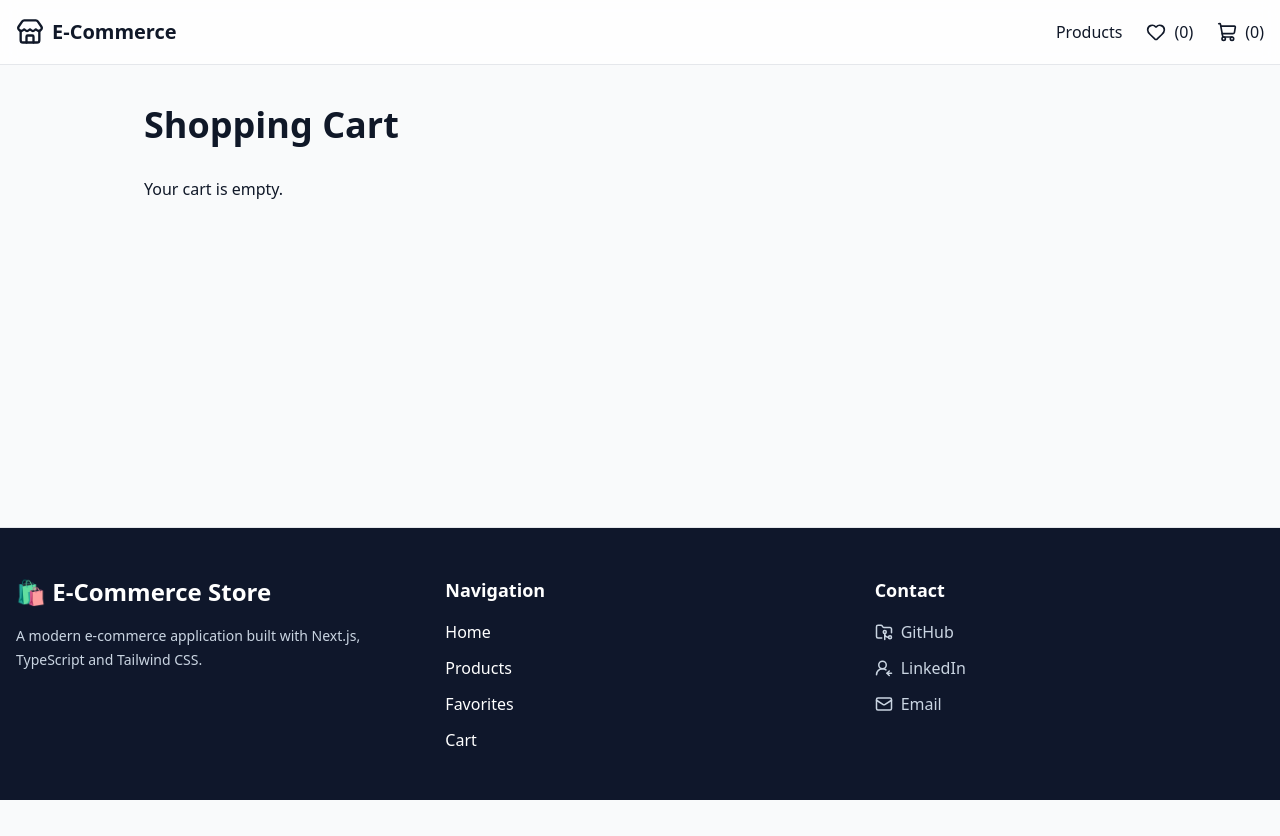
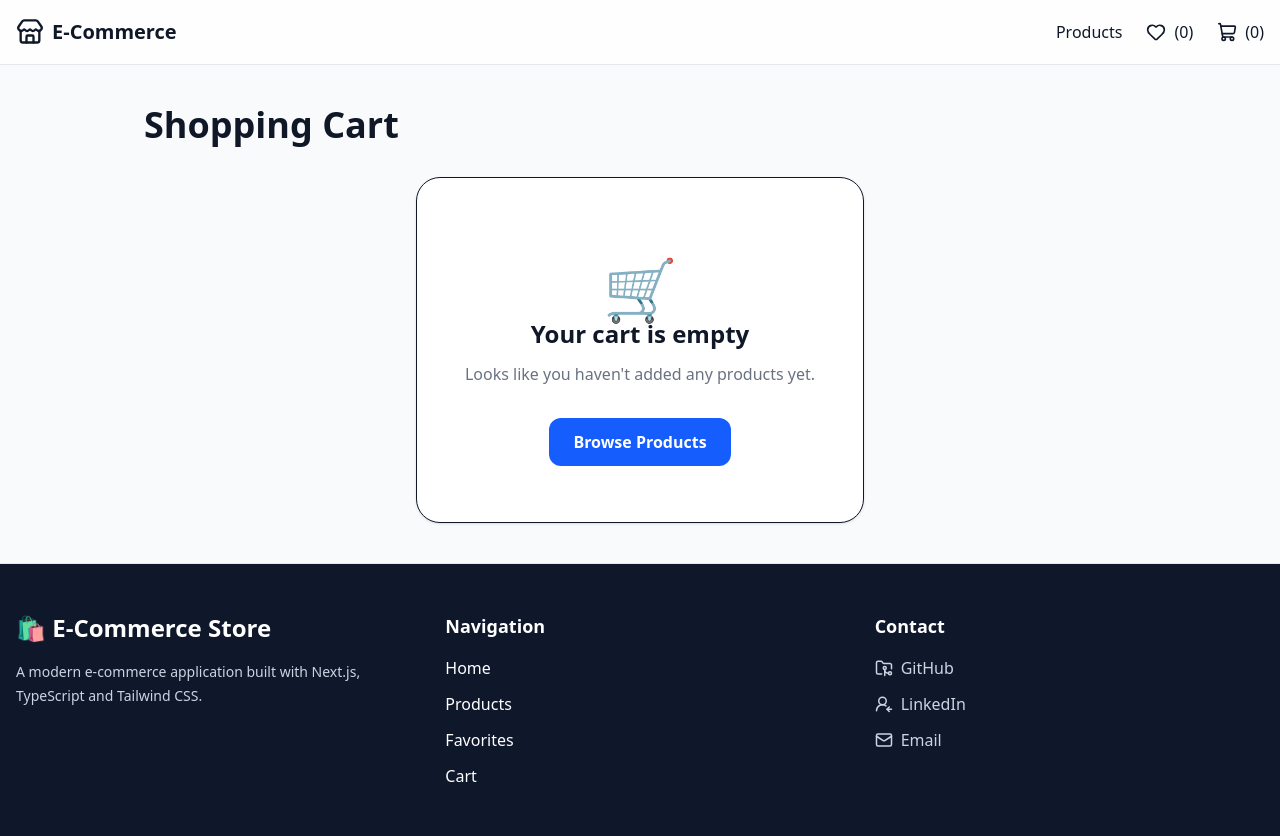
Before and after one commit to mshchebetiuk/e-commerce, a Next.js app: page /cart in a window 1280 px wide. Before the commit the page ends 800 px from the top, so only its background shows below. Built offline with nearby package versions, Linux system fonts and the light colour scheme.

Commit message:
feat: add empty states

```diff
--- a/src/app/cart/page.tsx
+++ b/src/app/cart/page.tsx
@@ -2,6 +2,7 @@
 
 import { CartItem } from '@/components/cart/CartItem';
 import { useCart } from '@/context/CartContext';
+import { EmptyState } from '@/components/ui/EmptyState';
 
 export default function CartPage() {
     const { cart } = useCart();
@@ -17,7 +18,13 @@ export default function CartPage() {
             </h1>
 
             {cart.length === 0 ? (
-                <p>Your cart is empty.</p>
+                <EmptyState
+                    icon='🛒'
+                    title='Your cart is empty'
+                    description="Looks like you haven't added any products yet."
+                    actionText='Browse Products'
+                    actionHref='/products'
+                />
             ) : (
                 <>
                     {cart.map((item) => (
--- a/src/app/favorites/page.tsx
+++ b/src/app/favorites/page.tsx
@@ -2,6 +2,7 @@
 
 import { ProductGrid } from '@/components/product/ProductGrid';
 import { useFavorites } from '@/context/FavoritesContext';
+import { EmptyState } from '@/components/ui/EmptyState';
 
 export default function FavoritesPage() {
     const { favorites } = useFavorites();
@@ -13,7 +14,13 @@ export default function FavoritesPage() {
             </h1>
 
             {favorites.length === 0 ? (
-                <p>No favorite products yet.</p>
+                <EmptyState
+                    icon='🤍'
+                    title='No favorites yet'
+                    description='Save products you like and find them here later.'
+                    actionText='Browse Products'
+                    actionHref='/products'
+                />
             ) : (
                 <ProductGrid products={favorites} />
             )}
--- /dev/null
+++ b/src/components/ui/EmptyState.tsx
@@ -0,0 +1,36 @@
+import Link from 'next/link';
+
+interface EmptyStateProps {
+    icon: string;
+    title: string;
+    description: string;
+    actionText: string;
+    actionHref: string;
+}
+
+export function EmptyState({
+    icon,
+    title,
+    description,
+    actionText,
+    actionHref,
+}: EmptyStateProps) {
+    return (
+        <div className="mx-auto flex max-w-md flex-col items-center justify-center rounded-3xl border bg-white px-4 py-14 text-center shadow-sm">
+            <div className="mt-6 text-6xl">{icon}</div>
+
+            <h2 className="text-2xl font-bold text-gray-900">
+                {title}
+            </h2>
+
+            <p className="mt-3 text-gray-500">{description}</p>
+
+            <Link
+                href={actionHref}
+                className='mt-8 rounded-xl bg-blue-600 px-6 py-3 font-semibold text-white transition hover:bg-blue-700'
+            >
+                {actionText}
+            </Link>
+        </div>
+    )
+}
```
